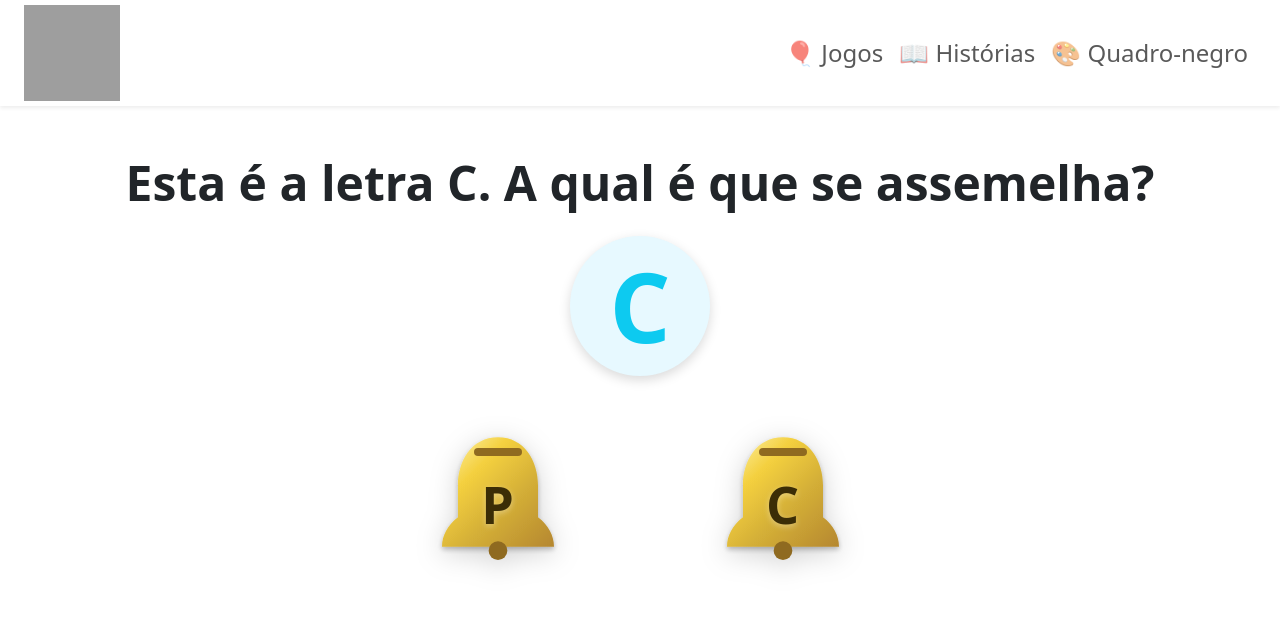
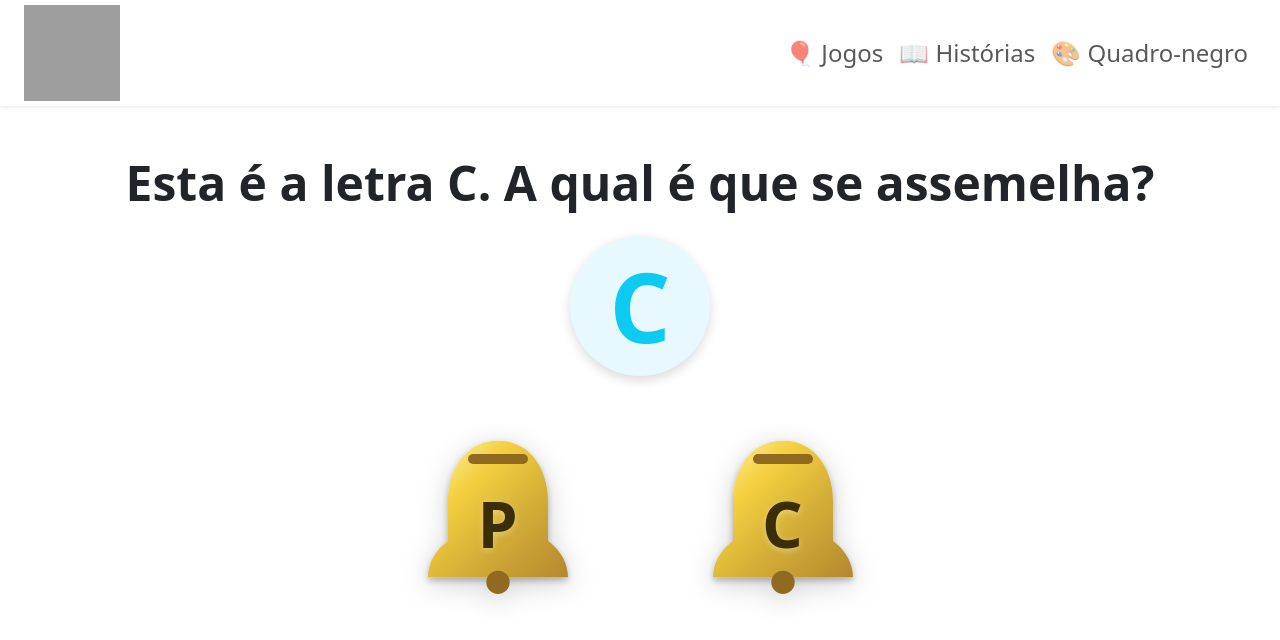
Before and after one commit to RocioIP/aprende-con-coco, a Nuxt app in the folder apps/web/: page /games/Letters in a window 1280 px wide. Shown: the top 640 px of the page. Built offline with nearby package versions, Linux system fonts and the light colour scheme; grey boxes are pictures that could not be loaded.

Commit message:
aumentar tamaño de las campanas

```diff
--- a/apps/web/components/atoms/Bell.vue
+++ b/apps/web/components/atoms/Bell.vue
@@ -76,8 +76,8 @@ function handleClick () {
 <style scoped>
 .bell-option {
   position: relative;
-  width: 140px;
-  height: 160px;
+  width: 176px;
+  height: 200px;
   margin-inline: auto;
   cursor: pointer;
   user-select: none;
@@ -102,7 +102,7 @@ function handleClick () {
   inset: 0;
   display: grid;
   place-items: center;
-  font-size: 3.25rem;
+  font-size: 4rem;
   font-weight: 800;
   color: #3b2d06; /* contraste sobre dorado */
   text-shadow: 0 2px 6px rgba(255, 255, 255, .35);
```
